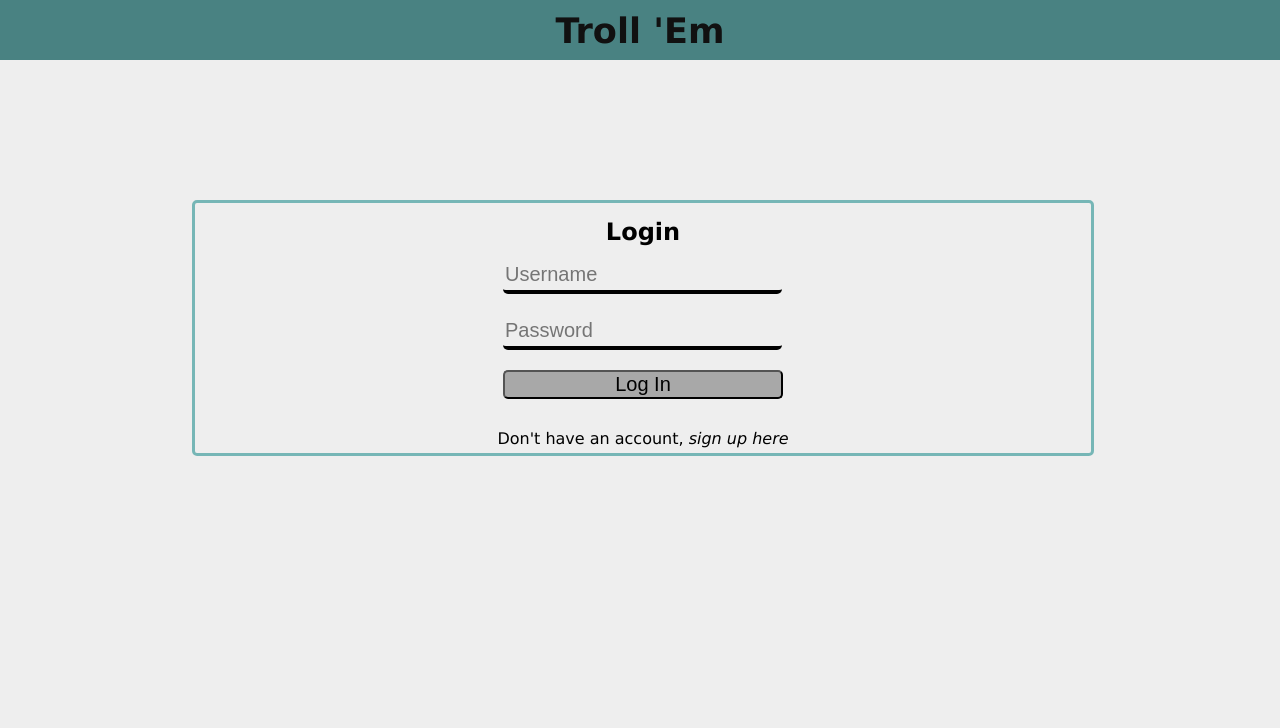
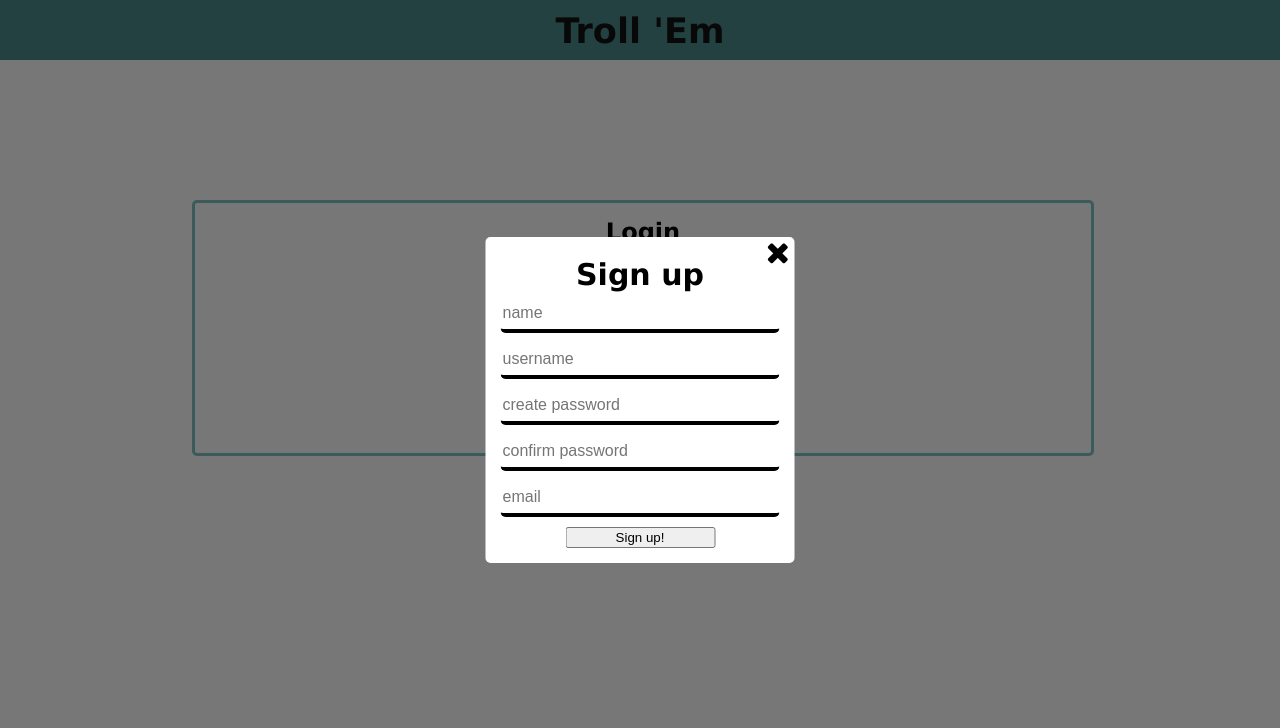
Before and after one commit to laarniastrid/trollEm, a website: page public/index.html in a window 1280 px wide. Both pictures are taken after a click on the element "sign up here". Shown: the top 728 px of the page. Drawn offline with nearby package versions, Linux system fonts and the light colour scheme; some packages are replaced by stand-ins of ours.

Commit message:
added form for signup

```diff
--- a/public/controllers/mainCtrl.js
+++ b/public/controllers/mainCtrl.js
@@ -17,4 +17,12 @@ angular.module('myApp')
 
 
 
+  /* ---------- show/hide modal ---------- */
+  $scope.showModal = false;
+  $scope.modalToggle = function() {
+    // console.log('hello');
+    $scope.showModal = !$scope.showModal;
+  };
+
+
 });  // end mainCtrl
--- a/public/styles/main.css
+++ b/public/styles/main.css
@@ -59,6 +59,10 @@ textarea {
   background: rgb(255, 0, 0, 0);
   border-radius: 5px;
   /*rows: 10;*/
+}
+
+em {
+  color: blue;
 }
 
 /* ---------- login styles ---------- */
--- a/public/views/login.html
+++ b/public/views/login.html
@@ -13,5 +13,24 @@
     </div>
   </form>
 
-  <div class="signup-link">Don't have an account, <em ng-click="">sign up here</em></div>
+  <div class="signup-link">Don't have an account, <em ng-click="modalToggle()">sign up here</em></div>
 </div>
+
+
+<div class="modal" ng-if="showModal">
+  <div class="modal-overlay" ng-click="modalToggle()"></div>
+  <div class="modal-content">
+    <i class="fa fa-times" ng-click="modalToggle()"></i>
+    <div class="modal-content-wrapper">
+      <h2>Sign up</h2>
+      <form ng-submit="" class="modal-form">
+        <input name="name" type="text" placeholder="name" ng-model="user.name" required />
+        <input name="username" type="text" placeholder="username" ng-model="user.username" required />
+        <input name="password" type="password" placeholder="create password" ng-model="user.password" required />
+        <input name="password" type="password" placeholder="confirm password" ng-model="user.passwordConfirm" required />
+        <input name="email" type="email" placeholder="email" ng-model="user.email" required />
+        <button type="submit">Sign up!</button>
+      </form>
+    </div>
+  </div>
+</div>
```
